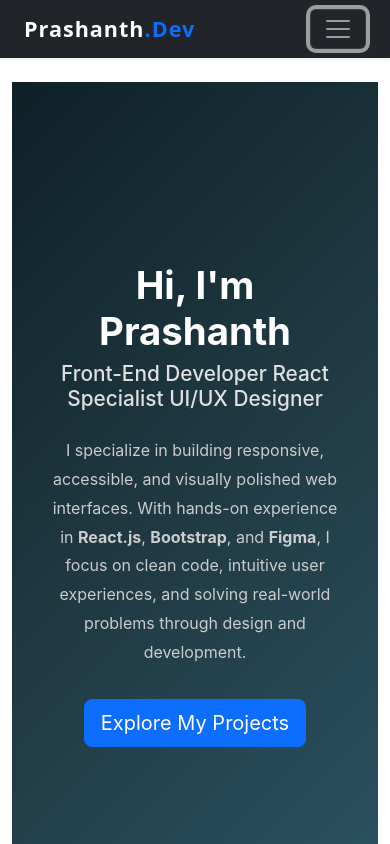
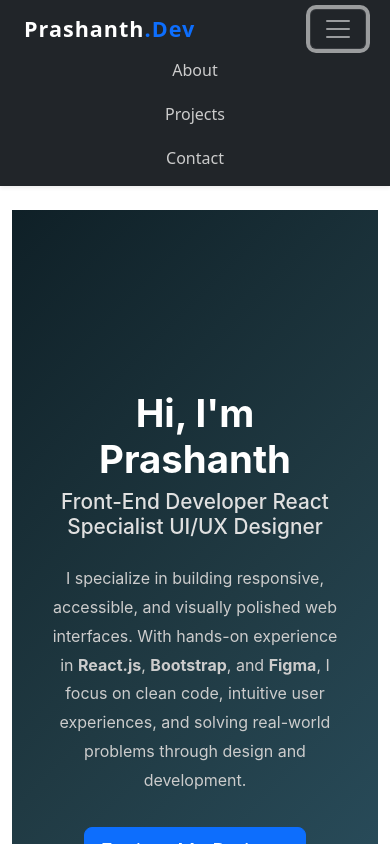
Before and after one commit to Prashanth2025/My_PortFolio, a React (Vite) app: page / in a window 390 px wide. Both pictures are taken after a click on the button "Toggle navigation". Shown: the top 844 px of the page. Built offline with nearby package versions, Linux system fonts and the light colour scheme.

Commit message:
all files

```diff
--- a/src/pages/navbar.jsx
+++ b/src/pages/navbar.jsx
@@ -1,40 +1,52 @@
-import React from "react";
+import React, { useState } from "react";
 import { NavLink } from "react-router-dom";
 import "./navbar.css";
 
 function Navbar() {
+  const [isOpen, setIsOpen] = useState(false);
+
+  const toggleMenu = () => setIsOpen(!isOpen);
+  const closeMenu = () => setIsOpen(false);
+
   return (
     <nav className="navbar navbar-expand-lg navbar-dark bg-dark shadow-sm sticky-top">
       <div className="container-fluid px-4">
         {/* Brand */}
-        <NavLink className="navbar-brand fw-bold fs-4" to="/">
+        <NavLink
+          className="navbar-brand fw-bold fs-4"
+          to="/"
+          onClick={closeMenu}
+        >
           Prashanth<span className="text-primary">.Dev</span>
         </NavLink>
 
-        {/* Mobile Toggle */}
+        {/* Custom Toggle Button */}
         <button
           className="navbar-toggler"
           type="button"
-          data-bs-toggle="collapse"
-          data-bs-target="#navbarNav"
-          aria-controls="navbarNav"
-          aria-expanded="false"
+          onClick={toggleMenu}
           aria-label="Toggle navigation"
         >
           <span className="navbar-toggler-icon"></span>
         </button>
 
         {/* Nav Links */}
-        <div className="collapse navbar-collapse" id="navbarNav">
+        <div className={`collapse navbar-collapse ${isOpen ? "show" : ""}`}>
           <ul className="navbar-nav ms-auto d-flex align-items-center gap-1">
             <li className="nav-item">
-              <NavLink className="nav-link" to="/about">About</NavLink>
+              <NavLink className="nav-link" to="/about" onClick={closeMenu}>
+                About
+              </NavLink>
             </li>
             <li className="nav-item">
-              <NavLink className="nav-link" to="/projects">Projects</NavLink>
+              <NavLink className="nav-link" to="/projects" onClick={closeMenu}>
+                Projects
+              </NavLink>
             </li>
             <li className="nav-item">
-              <NavLink className="nav-link" to="/contact">Contact</NavLink>
+              <NavLink className="nav-link" to="/contact" onClick={closeMenu}>
+                Contact
+              </NavLink>
             </li>
           </ul>
         </div>
```
